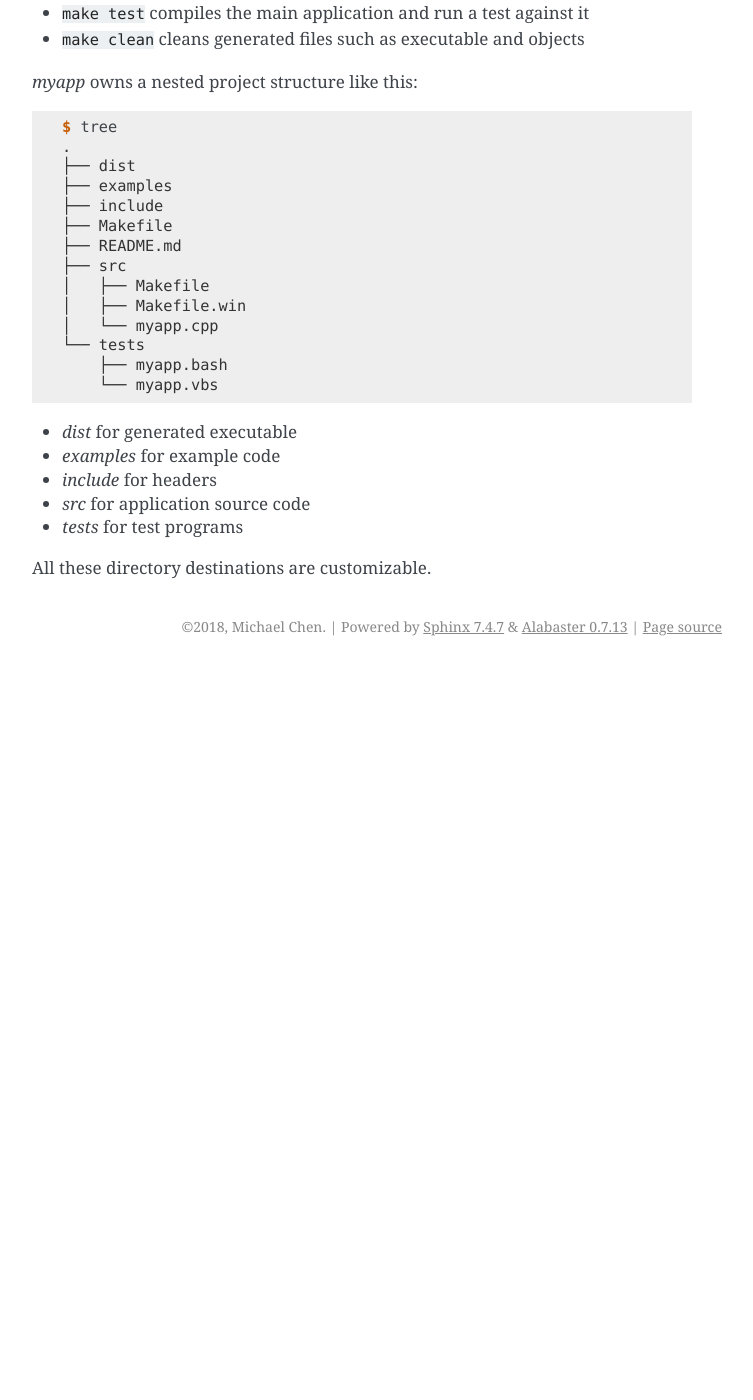
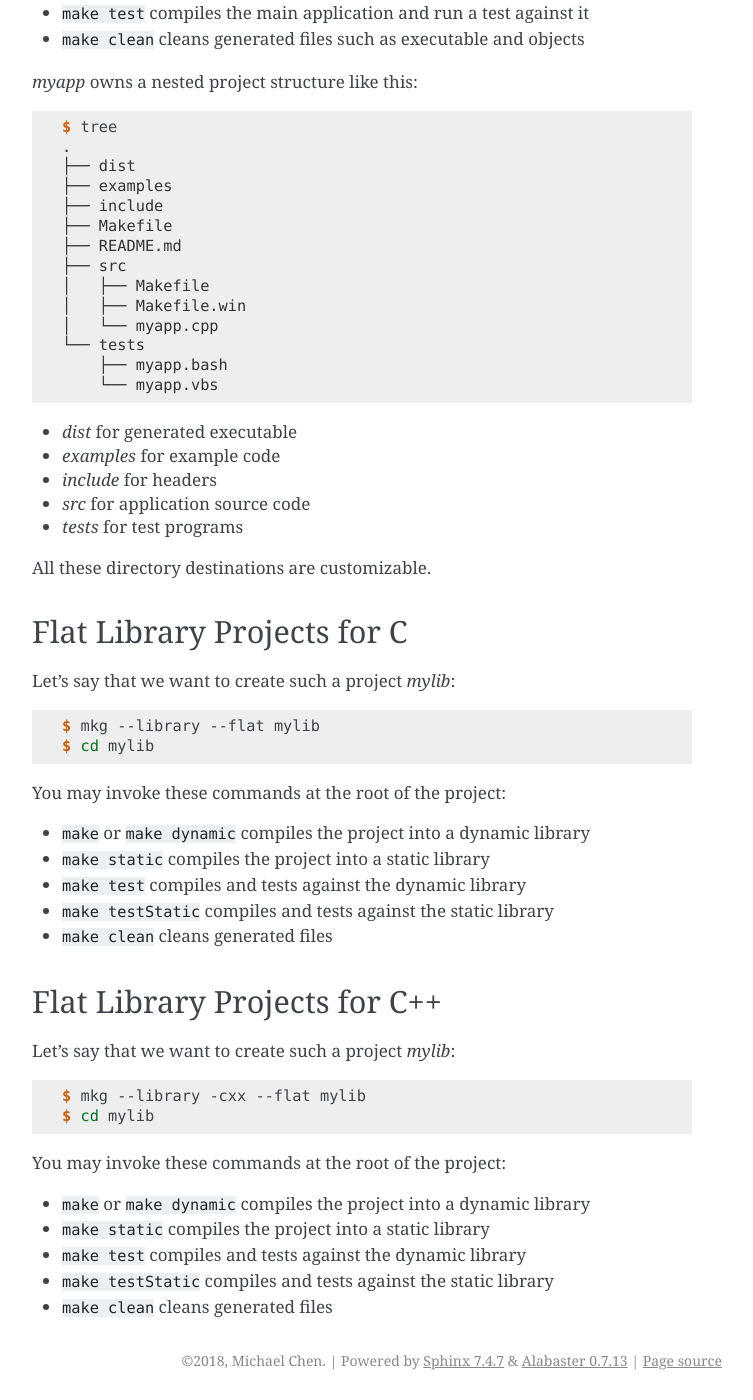
Before and after one commit to cwchentw/mkg-doc, a Sphinx documentation site: the page built from source/project.rst, in a window 1280 px wide and 1400 px high, scrolled down 2295 px. Shown: the whole window, without its empty margins (388-1141 px from the left). Built offline with Sphinx 7.4.7, drawn with Linux system fonts in a browser that asks for light colours; before the commit the page ends 2961 px from its top, so only the background shows below that; some of the changed text lies outside the part shown.

Commit message:
Update a chapter

```diff
--- a/source/project.rst
+++ b/source/project.rst
@@ -144,3 +144,41 @@ You may invoke these commands at the root of the project:
 * *tests* for test programs
 
 All these directory destinations are customizable.
+
+----------------------------
+Flat Library Projects for C
+----------------------------
+
+Let's say that we want to create such a project *mylib*:
+
+.. code-block:: console
+
+   $ mkg --library --flat mylib
+   $ cd mylib
+
+You may invoke these commands at the root of the project:
+
+* ``make`` or ``make dynamic`` compiles the project into a dynamic library
+* ``make static`` compiles the project into a static library
+* ``make test`` compiles and tests against the dynamic library
+* ``make testStatic`` compiles and tests against the static library
+* ``make clean`` cleans generated files
+
+------------------------------
+Flat Library Projects for C++
+------------------------------
+
+Let's say that we want to create such a project *mylib*:
+
+.. code-block:: console
+
+   $ mkg --library -cxx --flat mylib
+   $ cd mylib
+
+You may invoke these commands at the root of the project:
+
+* ``make`` or ``make dynamic`` compiles the project into a dynamic library
+* ``make static`` compiles the project into a static library
+* ``make test`` compiles and tests against the dynamic library
+* ``make testStatic`` compiles and tests against the static library
+* ``make clean`` cleans generated files
```
